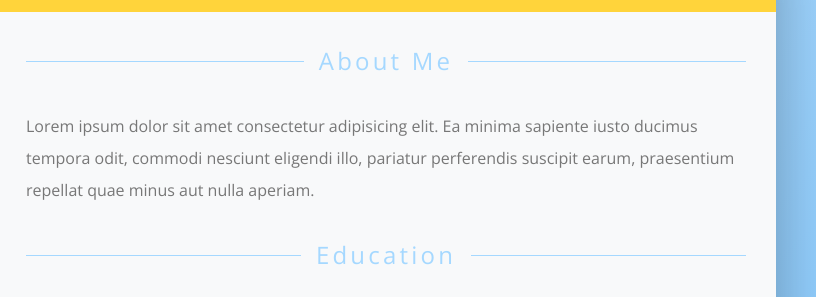
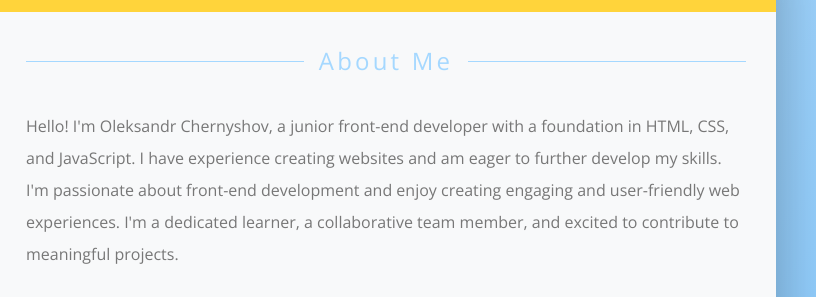
Before and after one commit to chernyshov89/cv, a website: page index.html in a window 1280 px wide. Shown: the part 160-457 px from the top of the page, 464-1280 px from the left. Drawn offline with nearby package versions, Linux system fonts and the light colour scheme.

Commit message:
Update index.html

```diff
--- a/index.html
+++ b/index.html
@@ -97,10 +97,12 @@
         <main class="cv-information">
           <h2 class="heading-secondary">About Me</h2>
           <p class="cv-information__text">
-            Lorem ipsum dolor sit amet consectetur adipisicing elit. Ea minima
-            sapiente iusto ducimus tempora odit, commodi nesciunt eligendi illo,
-            pariatur perferendis suscipit earum, praesentium repellat quae minus
-            aut nulla aperiam.
+            Hello! I'm Oleksandr Chernyshov, a junior front-end developer with a foundation in HTML, CSS, and JavaScript.
+            I have experience creating websites and am eager to further develop my skills.
+            I'm passionate about front-end development and enjoy creating engaging and user-friendly web experiences.
+            I'm a dedicated learner, a collaborative team member, and excited to contribute to meaningful projects.
+
+
           </p>
           <h2 class="heading-secondary">Education</h2>
           <p class="cv-information__text">
```
